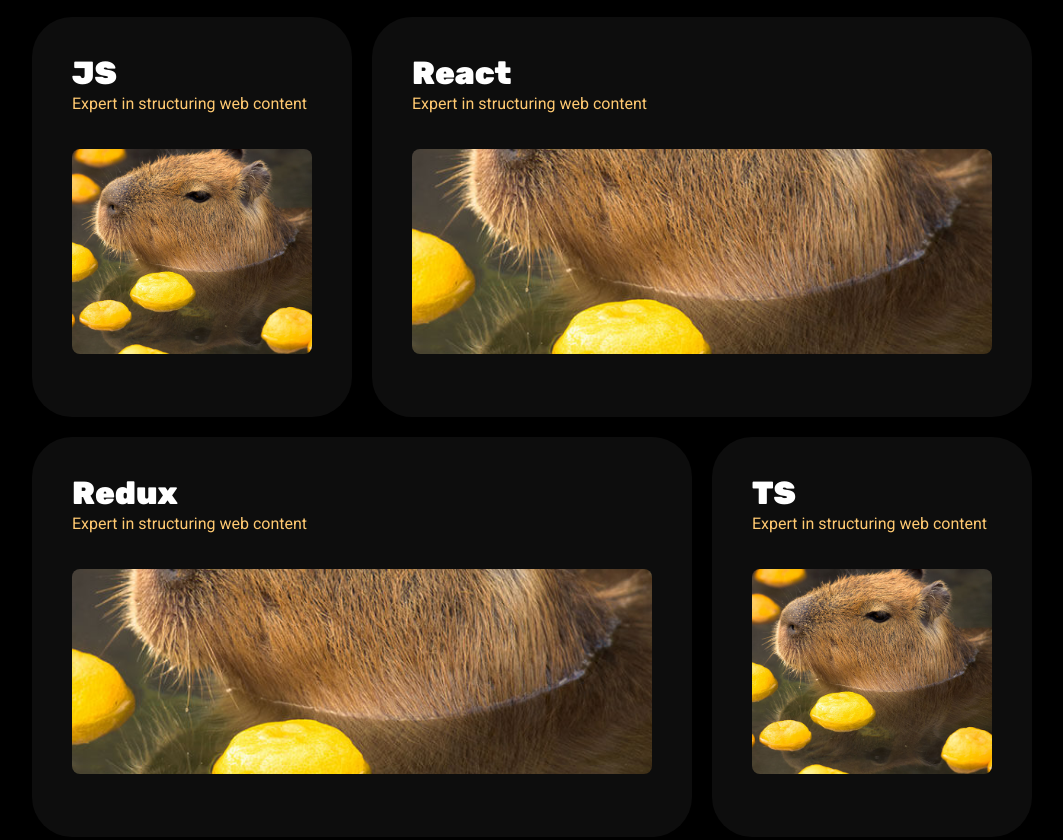
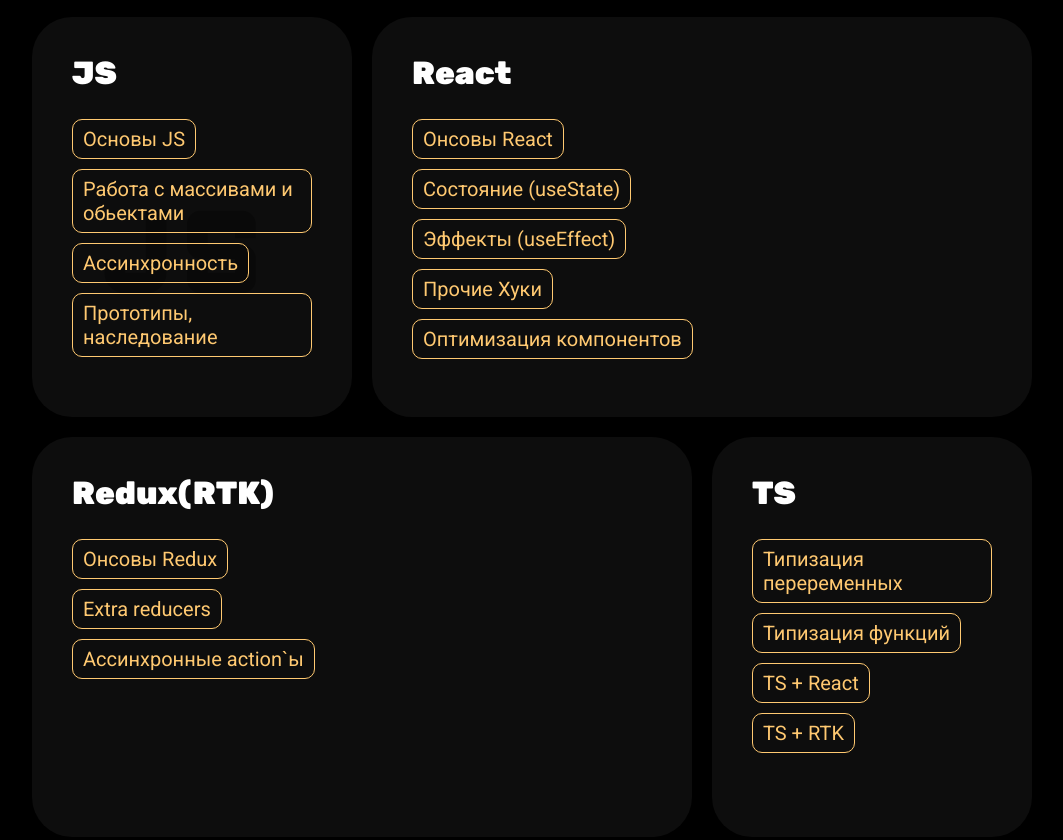
Before and after one commit to Demog0rg0n/resume-2.0, a plain HTML site: page index.html in a window 1280 px wide. Shown: the part 1943-2783 px from the top of the page, without its empty margins (108-1171 px from the left). Drawn offline with Linux system fonts and the light colour scheme.

Commit message:
Заполнение контентом всех элементов секции Стэк

```diff
--- a/assets/styles/sections/stack.css
+++ b/assets/styles/sections/stack.css
@@ -25,6 +25,9 @@
     position: relative;
     overflow: hidden;
 }
+.stack__item h3{
+    margin-bottom: 30px;
+}
 .stack__item *{
     position: relative;
     z-index: 5;
@@ -34,14 +37,14 @@
     position: absolute;
     right: 0;
     bottom: 0;
-    width: 50%;
+    width: 330px;
     z-index: 1;
     opacity: 0.3;
 }
 
 .stack__item span{
     font-size: 16px;
-    margin-bottom: 30px;
+    margin-bottom: 20px;
     color: #FFC971;
 }
 
--- a/index.html
+++ b/index.html
@@ -45,8 +45,9 @@
                 <ul class="stack__items">
                     <li class="stack__item">
                         <h3>HTML5</h3>
-                        <span>Expert in structuring web content</span>
+                        <!-- <span>Expert in structuring web content</span> -->
                         <ul class="stack__item__list">
+                            <li>http/https</li>
                             <li>Структура HTML-документа</li>
                             <li>Разметка страницы</li>
                             <li>Семантическая верстка</li>
@@ -55,7 +56,7 @@
                     </li>
                     <li class="stack__item">
                         <h3>CSS3</h3>
-                        <span>Expert in structuring web content</span>
+                        <!-- <span>Expert in structuring web content</span> -->
                         <ul class="stack__item__list">
                             <li>Основы CSS</li>
                             <li>Анимации и переходы</li>
@@ -65,23 +66,44 @@
                     </li>
                     <li class="stack__item">
                         <h3>JS</h3>
-                        <span>Expert in structuring web content</span>
-                        <img class="stack__item__img" src="/assets/images/photo.png" alt="">
+                        <!-- <span>Expert in structuring web content</span> -->
+                        <ul class="stack__item__list">
+                            <li>Основы JS</li>
+                            <li>Работа с массивами и обьектами</li>
+                            <li>Ассинхронность</li>
+                            <li>Прототипы, наследование</li>
+                        </ul>
+                        <img src="/assets/images/stack/js.svg" alt="" class="stack__item__bg">
                     </li>
                     <li class="stack__item">
                         <h3>React</h3>
-                        <span>Expert in structuring web content</span>
-                        <img class="stack__item__img" src="/assets/images/photo.png" alt="">
+                        <!-- <span>Expert in structuring web content</span> -->
+                        <ul class="stack__item__list">
+                            <li>Онсовы React</li>
+                            <li>Состояние (useState)</li>
+                            <li>Эффекты (useEffect)</li>
+                            <li>Прочие Хуки</li>
+                            <li>Оптимизация компонентов</li>
+                        </ul>
                     </li>
                     <li class="stack__item">
-                        <h3>Redux</h3>
-                        <span>Expert in structuring web content</span>
-                        <img class="stack__item__img" src="/assets/images/photo.png" alt="">
+                        <h3>Redux(RTK)</h3>
+                        <!-- <span>Expert in structuring web content</span> -->
+                        <ul class="stack__item__list">
+                            <li>Онсовы Redux</li>
+                            <li>Extra reducers</li>
+                            <li>Ассинхронные action`ы</li>
+                        </ul>
                     </li>
                     <li class="stack__item">
                         <h3>TS</h3>
-                        <span>Expert in structuring web content</span>
-                        <img class="stack__item__img" src="/assets/images/photo.png" alt="">
+                        <!-- <span>Expert in structuring web content</span> -->
+                        <ul class="stack__item__list">
+                            <li>Типизация переременных</li>
+                            <li>Типизация функций</li>
+                            <li>TS + React</li>
+                            <li>TS + RTK</li>
+                        </ul>
                     </li>
                 </ul>
             </div>
```
